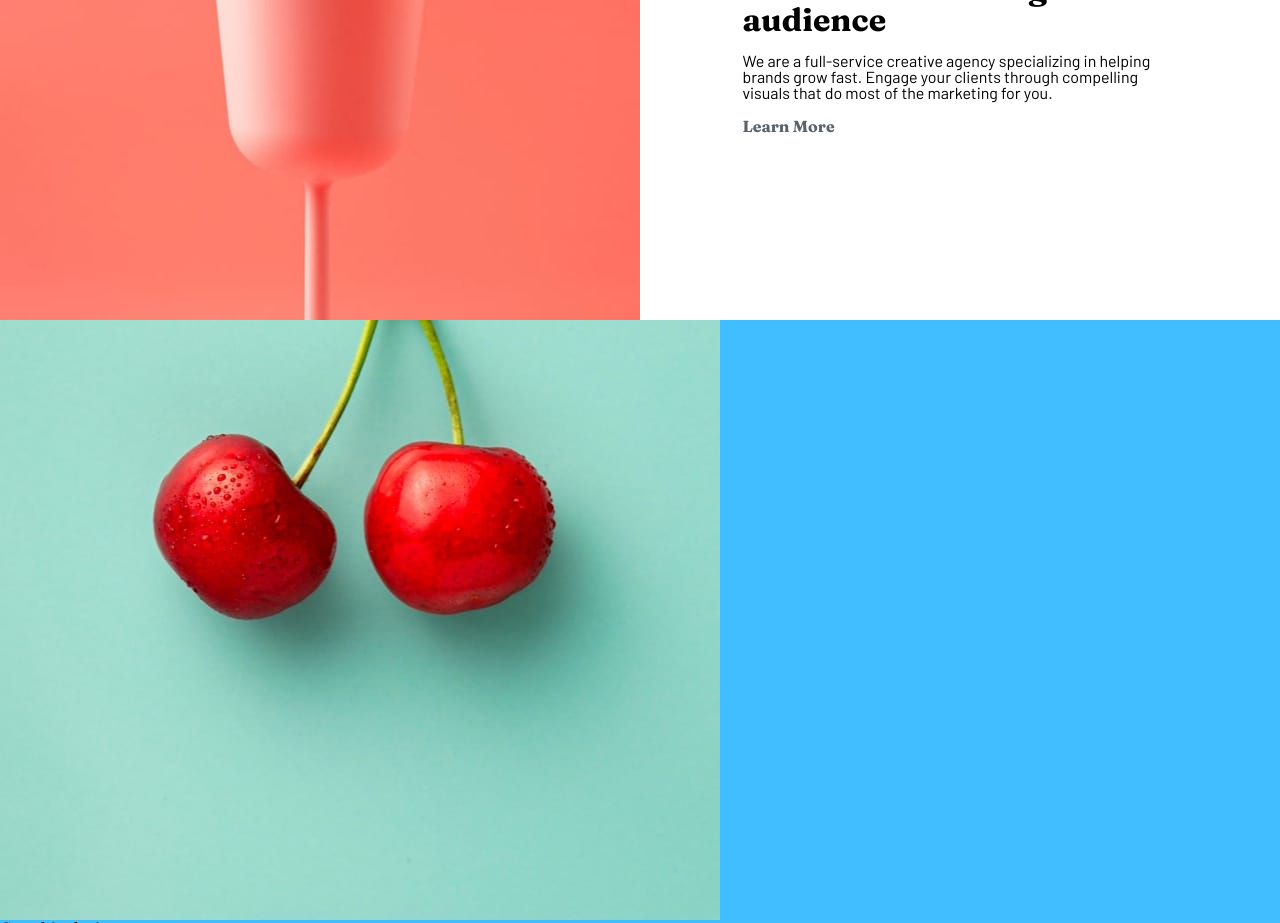
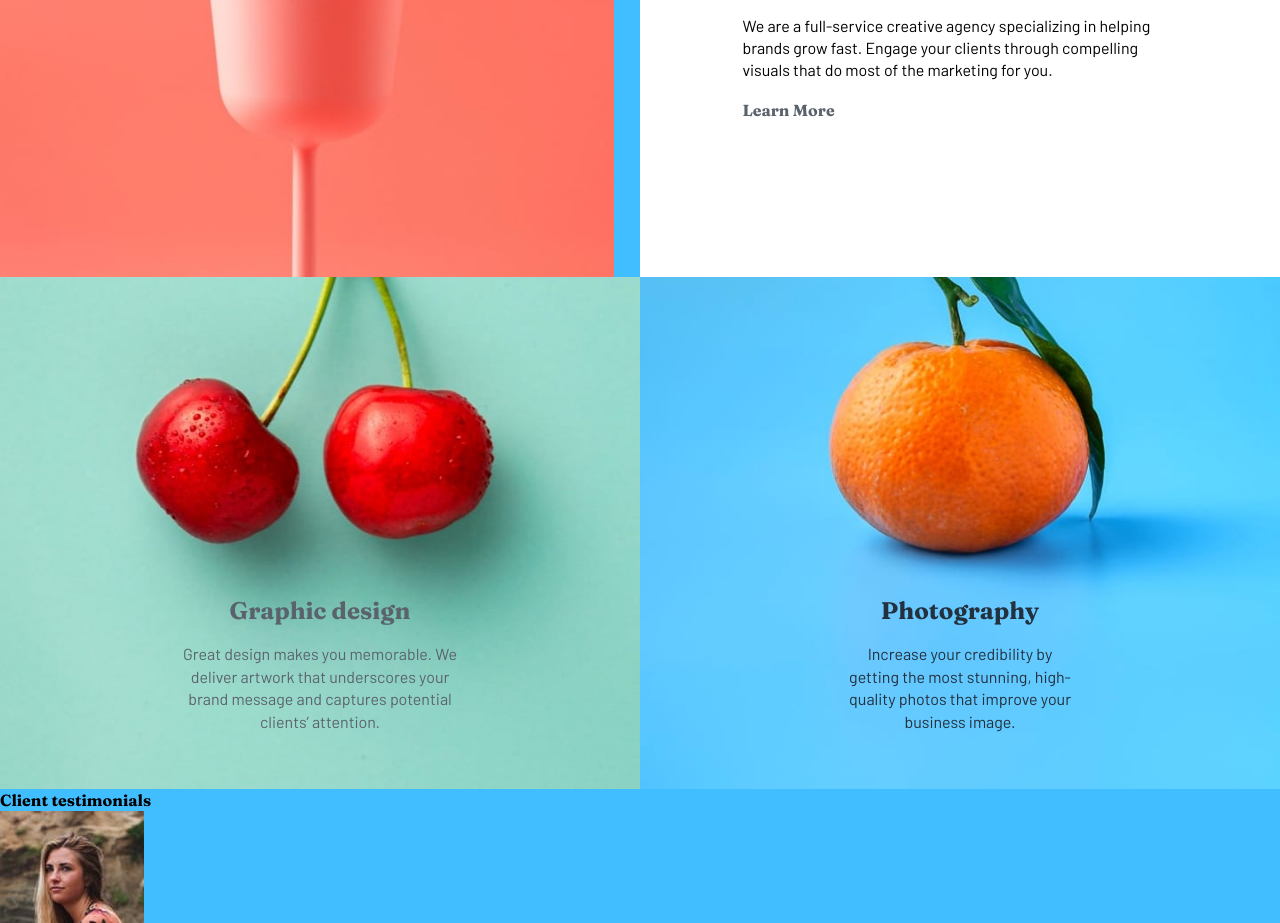
Before and after one commit to rnguyen89/sunnyside-agency-landing-page, a plain HTML site: page index.html in a window 1280 px wide. Shown: the part 1619-2542 px from the top of the page. Drawn offline with Linux system fonts and the light colour scheme.

Commit message:
added section-b photography/graphic design section

```diff
--- a/index.html
+++ b/index.html
@@ -63,16 +63,16 @@
   </section>
 
   <section class="section-b">
-    <div>
+    <div class="section-b-about">
       <!-- this image will be in bg -->
-      <img src="/images/desktop/image-graphic-design.jpg" alt="picture of cherries">
+      <!-- <img src="/images/desktop/image-graphic-design.jpg" alt="picture of cherries"> -->
       <h3>  Graphic design</h3>
       <p>Great design makes you memorable. We deliver artwork that underscores your brand message and captures potential clients’ attention.</p>
     </div>
 
 
-    <div>
-      <img src="/images/desktop/image-photography.jpg" alt="picture of orange">
+    <div class="section-b-about">
+      <!-- <img src="/images/desktop/image-photography.jpg" alt="picture of orange"> -->
       <h3>Photography</h3>
       <p> Increase your credibility by getting the most stunning, high-quality photos that improve your business image.</p>
     </div>
--- a/styles.css
+++ b/styles.css
@@ -8,6 +8,7 @@ h1, h2, h3, h4, h5 {
 
 h2 {
   font-weight: 700;
+  line-height: 1.2;
 }
 
 nav a:last-child {
@@ -21,6 +22,7 @@ nav a:last-child {
 body {
   background-color: #41beff;
   font-family: 'Barlow', sans-serif;
+  line-height: 1.4;
   margin: 0 auto;
   max-width: 1440px;
 }
@@ -66,25 +68,31 @@ section.hero h1 {
   color: white;
 }
 
-section.section-a {
+section.section-a,
+section.section-b {
   display: flex;
   flex-direction: row;
   flex-wrap: wrap;
   width: 100%;
 }
 
-div.section-a-copy {
+div.section-a-copy,
+div.section-b-about {
   display: flex;
   flex-direction: column;
   justify-content: center;
   padding: 8%;
   width: 50%;
+  height: 64vh;
+
   background-color: white;
 }
 
-div.section-a-img {
+div.section-a-img,
+div.section-b-about {
   display: flex;
   width: 50%;
+  height: 64vh;
 
 }
 
@@ -92,9 +100,23 @@ div.section-a-copy h2 {
   font-size: 32px;
 }
 
+div.section-b-about h3 {
+  font-size: 24px;
+}
+
 div.section-a-copy h2,
 div.section-a-copy p {
   margin-bottom: 4%;
+}
+
+div.section-b-about h3,
+div.section-b-about p {
+  text-align: center;
+
+}
+
+div.section-b-about p {
+  margin-top: 16px;
 }
 
 div.section-a-copy a {
@@ -108,3 +130,29 @@ div.section-a-copy a:hover {
   border-bottom: 4px solid #fad305;
   width: fit-content;
 }
+
+section.section-b div:nth-child(1) {
+  background-image: url("/images/desktop/image-graphic-design.jpg");
+  height: 64vh;
+  justify-content: flex-end;
+  padding: 56px 172px;
+  color: hsl(213, 9%, 39%);
+  background-color: #cccccc; /* Used if the image is unavailable */
+  background-position: top; /* Center the image */
+  background-repeat: no-repeat; /* Do not repeat the image */
+  background-size: cover; /* Resize the background image to cover the entire container */
+  background-color: #41beff;
+}
+
+section.section-b div:nth-child(2) {
+  background-image: url("/images/desktop/image-photography.jpg");
+  height: 64vh;
+  justify-content: flex-end;
+  padding: 56px 202px;
+  color: hsl(212, 27%, 19%);
+  background-color: #cccccc; /* Used if the image is unavailable */
+  background-position: top; /* Center the image */
+  background-repeat: no-repeat; /* Do not repeat the image */
+  background-size: cover; /* Resize the background image to cover the entire container */
+  background-color: #41beff;
+}
```
